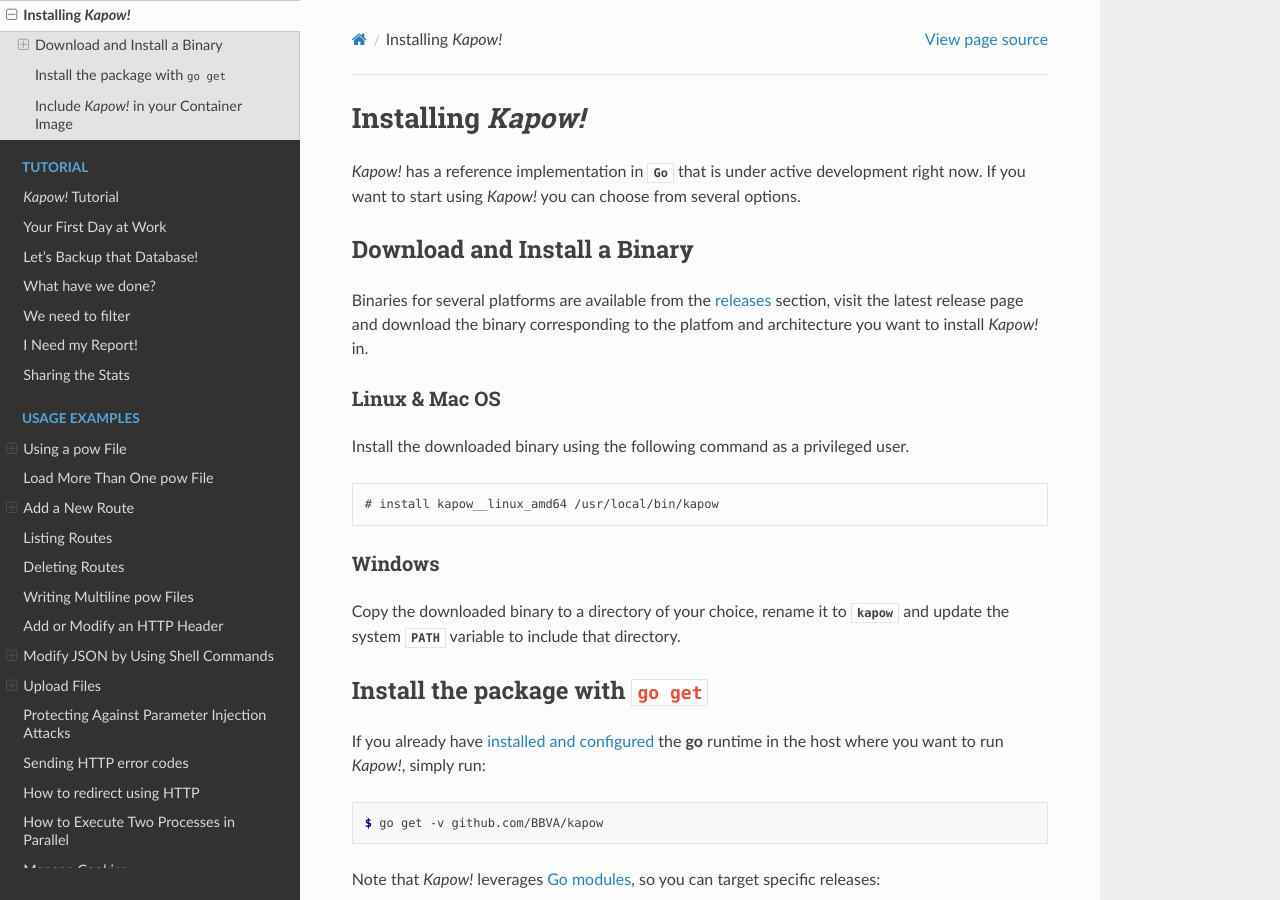
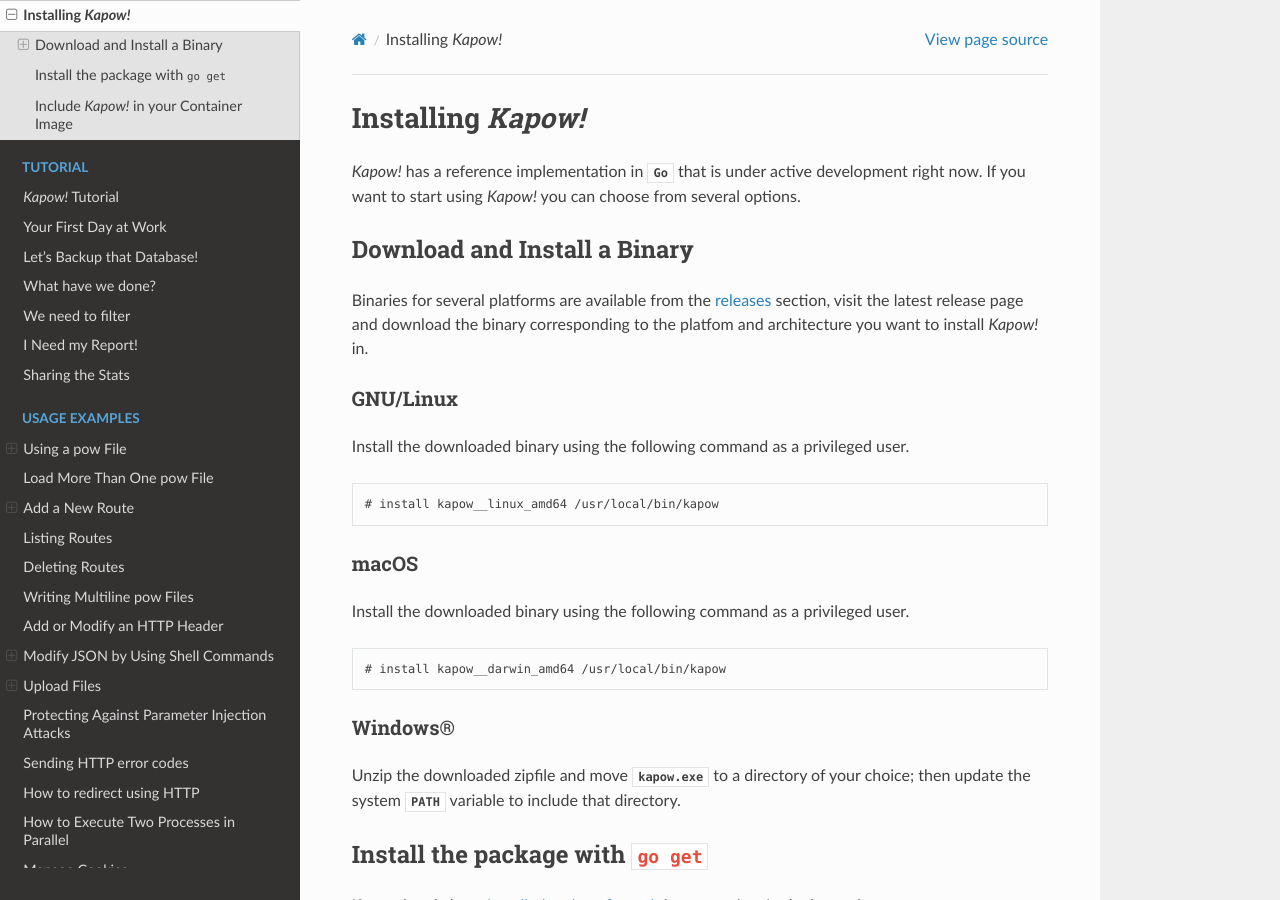
Before and after one commit to BBVA/kapow, a Sphinx documentation site: the page built from docs/source/the_project/install_and_configure.rst, in a window 1280 px wide and 900 px high. Built offline with Sphinx 7.4.7 and the Read the Docs theme 2.0.0, drawn with Linux system fonts in a browser that asks for light colours.

Commit message:
docs: tweak installation instructions

```diff
--- a/docs/source/the_project/install_and_configure.rst
+++ b/docs/source/the_project/install_and_configure.rst
@@ -17,8 +17,8 @@
 architecture you want to install *Kapow!* in.
 
 
-Linux & Mac OS
-++++++++++++++
+GNU/Linux
++++++++++
 
 Install the downloaded binary using the following command as a privileged user.
 
@@ -27,12 +27,21 @@
    # install kapow\_\ |version|\ _linux_amd64 /usr/local/bin/kapow
 
 
+macOS
++++++
 
-Windows
-+++++++
+Install the downloaded binary using the following command as a privileged user.
 
-Copy the downloaded binary to a directory of your choice, rename it to `kapow` and update the system
-:envvar:`PATH` variable to include that directory.
+.. parsed-literal::
+
+   # install kapow\_\ |version|\ _darwin_amd64 /usr/local/bin/kapow
+
+
+Windows®
+++++++++
+
+Unzip the downloaded zipfile and move `kapow.exe` to a directory of your choice;
+then update the system :envvar:`PATH` variable to include that directory.
 
 
 Install the package with ``go get``
```
